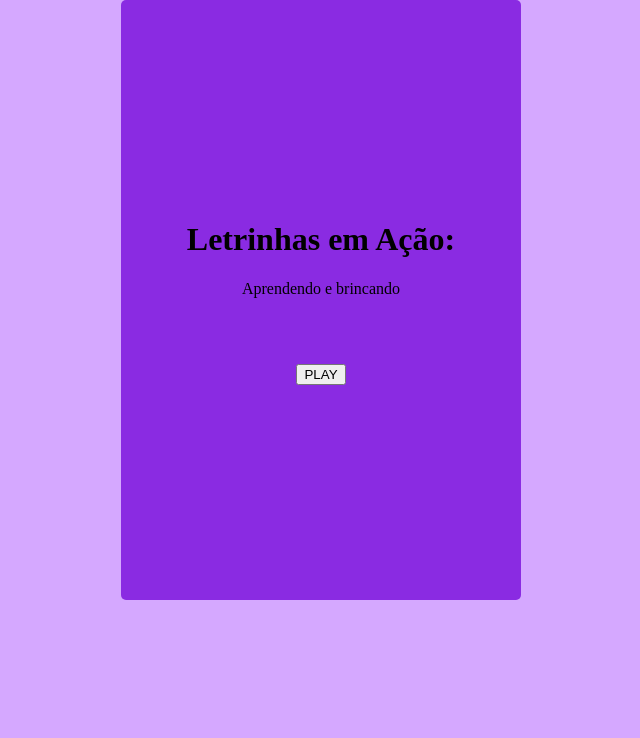
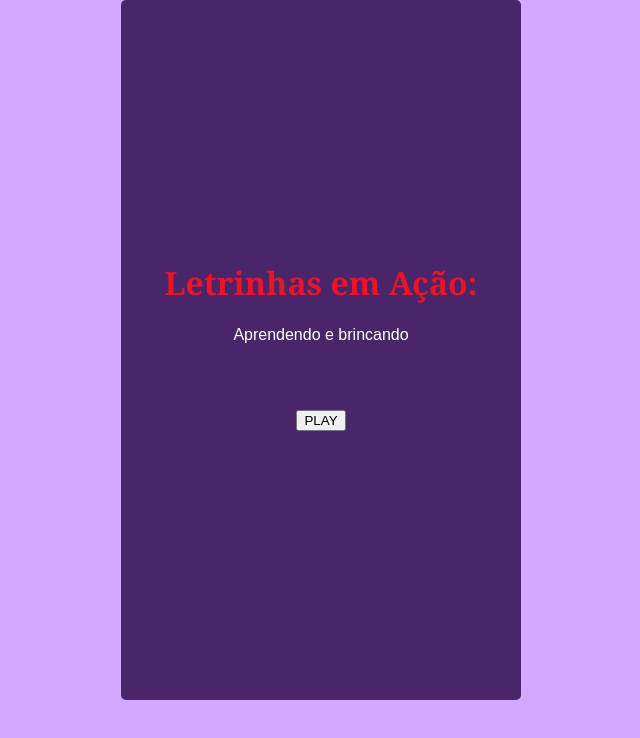
Before and after one commit to yurialvs/atividade-exten-1, a plain HTML site: page letrinhas-em-acao/index.html in a window 1280 px wide. Shown: the whole page, without its empty margins (319-959 px from the left). Drawn offline with Linux system fonts and the light colour scheme.

Commit message:
update04

```diff
--- a/letrinhas-em-acao/index.html
+++ b/letrinhas-em-acao/index.html
@@ -10,10 +10,25 @@
 <body>
     <div id="tela">
         <div id="inicio">
-            <h1>Letrinhas em Ação:</h1>
+            <h1 id="meuTexto">Letrinhas em Ação:</h1>
             <p>Aprendendo e brincando</p>
             <button id="botao">PLAY</button>
         </div>
     </div>
 </body>
+
+<script>
+    function mudarCorAutomaticamente() {
+      var red = Math.floor(Math.random() * 256);
+      var green = Math.floor(Math.random() * 256);
+      var blue = Math.floor(Math.random() * 256);
+
+      var novaCor = 'rgb(' + red + ',' + green + ',' + blue + ')';
+
+      document.getElementById('meuTexto').style.color = novaCor;
+    }
+
+    // Chame a função mudarCorAutomaticamente() a cada 1000 milissegundos (1 segundo)
+    setInterval(mudarCorAutomaticamente, 1000);
+  </script>
 </html>
--- a/letrinhas-em-acao/style.css
+++ b/letrinhas-em-acao/style.css
@@ -6,17 +6,27 @@ body{
 
 #tela{
     width: 400px;
-    height: 600px;
+    height: 700px;
     margin: auto;
-    background-color: blueviolet;
+    background-color: rgb(73, 38, 105);
     border-radius: 5px;
 }
 
 #inicio{
     text-align: center;
-    padding-top: 50%;
+    padding-top: 60%;
 }
 
 #botao{
     margin-top: 50px;
 }
+
+p {
+    font-family: Arial, Helvetica, sans-serif;
+    color: white;
+}
+
+#meuTexto {
+    font-family: Georgia, 'Times New Roman', Times, serif;
+    color: white;
+}
```
